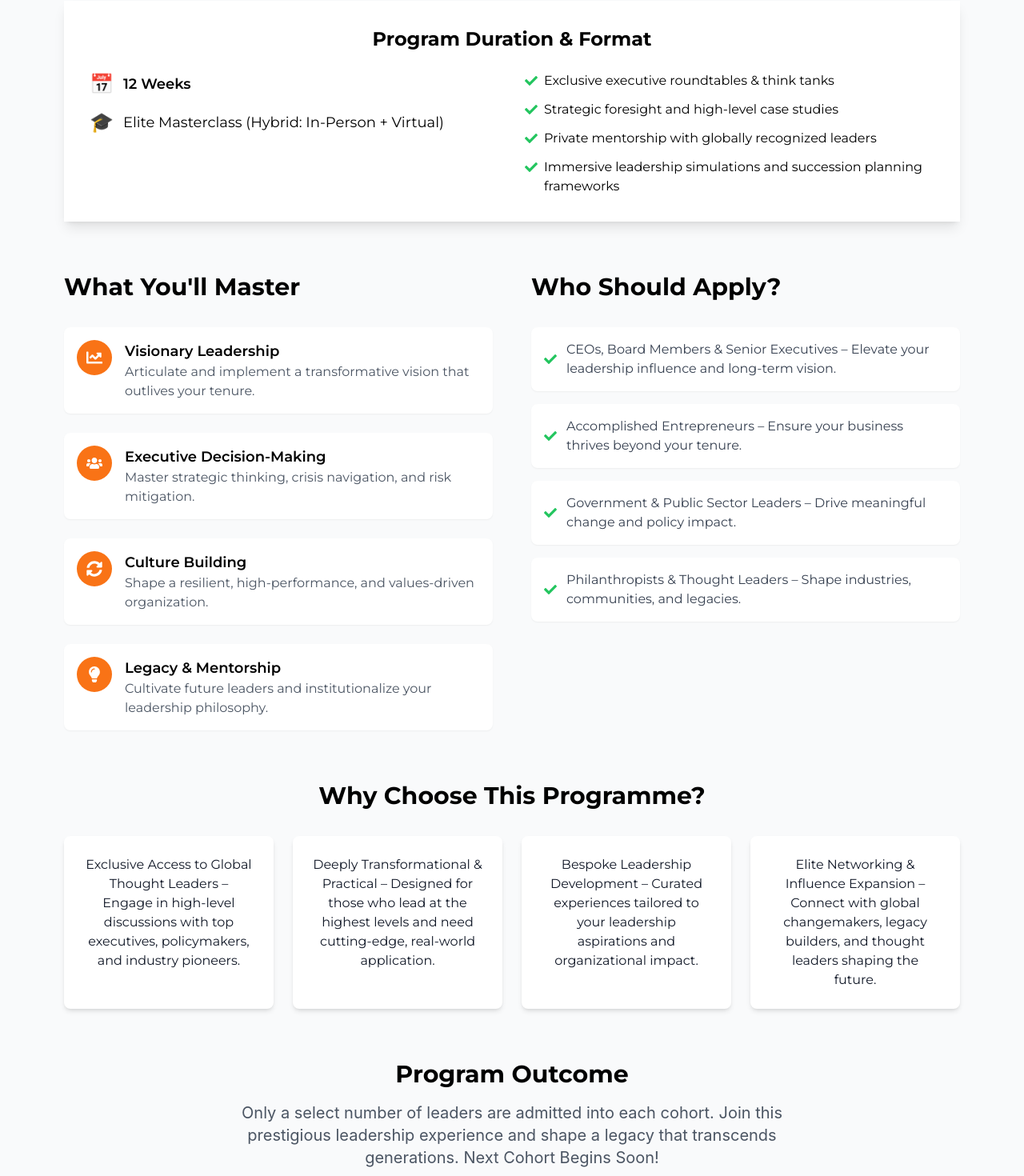
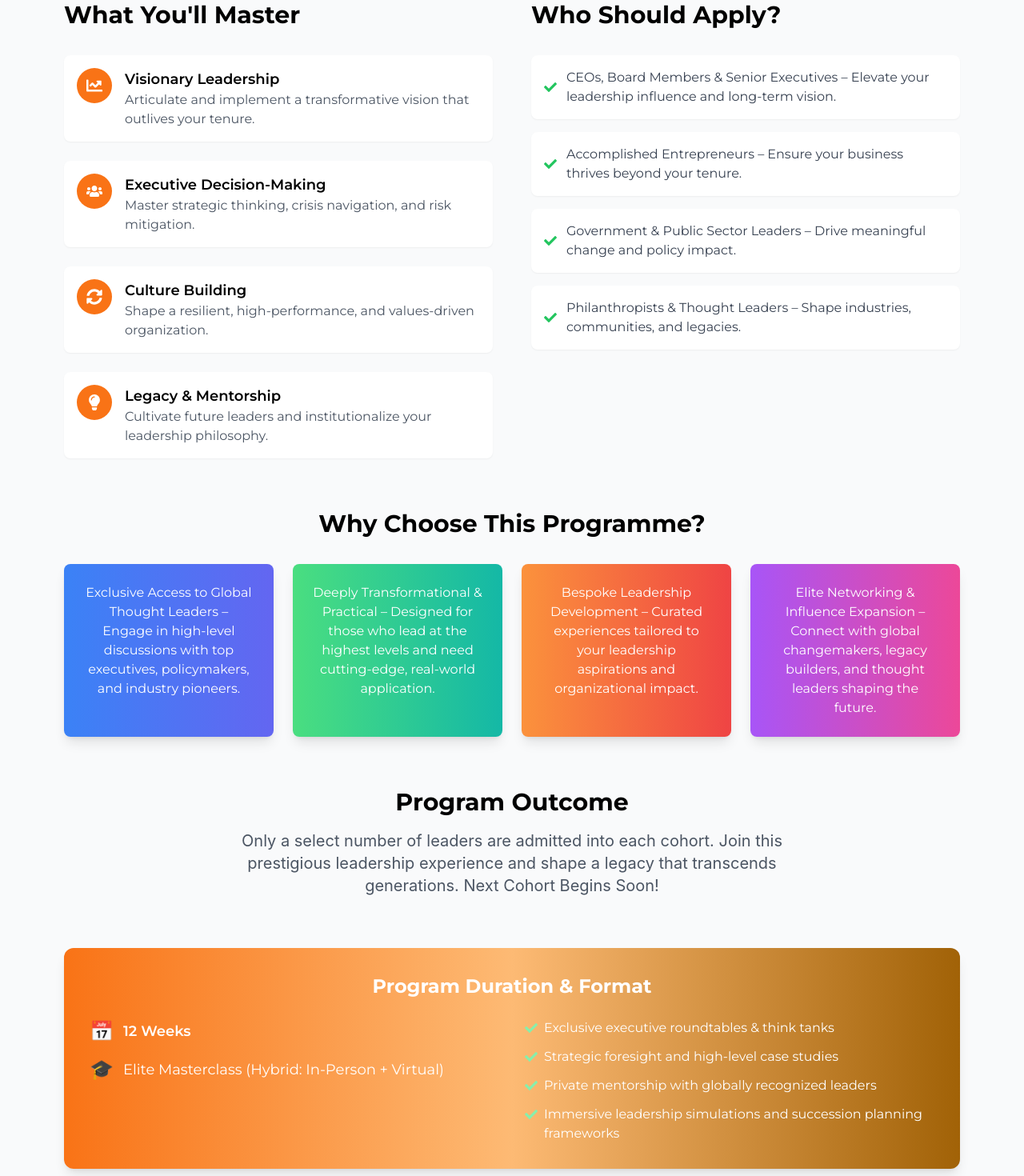
Before and after one commit to Gift-World/craftwise-main, a React (Vite) app: page /legacy in a window 1280 px wide. Shown: the part 740-2210 px from the top of the page at 80% size. Built offline with nearby package versions, Linux system fonts and the light colour scheme.

Commit message:
Refactor ProgramPage layout and enhance styling for Program Duration & Format section

```diff
--- a/src/pages/minipages/ProgramPage.jsx
+++ b/src/pages/minipages/ProgramPage.jsx
@@ -81,11 +81,12 @@ const ProgramPage = ({
         transition={{ duration: 1.2, ease: "easeOut" }}
       >
        <div
-          className="absolute inset-0 bg-cover bg-center transform hover:scale-105 transition-transform duration-700"
+  className="absolute inset-0 bg-contain bg-center bg-no-repeat transform hover:scale-105 transition-transform duration-700"
   style={{ backgroundImage: `url(${backgroundImage})` }}
 >
   <div className="absolute inset-0 bg-black bg-opacity-60" />
 </div>
+
         <div className="relative h-full flex items-center justify-center text-white px-4">
           <motion.div
             initial={{ opacity: 0, y: 50 }}
@@ -135,54 +136,7 @@ const ProgramPage = ({
             </motion.p>
           </motion.div>
 
-          <div
 
-            className="bg-white shadow-lg p-8 mb-16 hover:shadow-xl transition-shadow duration-300"
-          >
-            <h3 className="text-2xl font-montserrat font-bold mb-6 text-center">Program Duration & Format</h3>
-            <div className="grid md:grid-cols-2 gap-8">
-              <motion.div
-                className="space-y-4"
-                variants={containerVariants}
-                initial="hidden"
-                animate="visible"
-              >
-                <motion.div
-                  variants={itemVariants}
-                  className="flex items-center space-x-3"
-                >
-                  <span className="text-2xl">📅</span>
-                  <span className="text-lg font-montserrat font-semibold">{duration.weeks}</span>
-                </motion.div>
-                <motion.div
-                  variants={itemVariants}
-                  className="flex items-center space-x-3"
-                >
-                  <span className="text-2xl">🎓</span>
-                  <span className="text-lg font-montserrat">{duration.format}</span>
-                </motion.div>
-              </motion.div>
-              <motion.div
-                className="space-y-3 font-montserrat "
-                variants={containerVariants}
-                initial="hidden"
-                animate="visible"
-              >
-                {duration.components.map((component, index) => (
-                  <motion.div
-                    key={index}
-                    variants={itemVariants}
-                    className="flex items-start space-x-2"
-                    whileHover={{ x: 10 }}
-                    transition={{ duration: 0.2 }}
-                  >
-                    <FaCheck className="text-green-500 mt-1 flex-shrink-0" />
-                    <span>{component}</span>
-                  </motion.div>
-                ))}
-              </motion.div>
-            </div>
-          </div>
 
           <div ref={ref} className="grid md:grid-cols-2 gap-12 mb-16">
             <motion.div
@@ -241,18 +195,29 @@ const ProgramPage = ({
 >
   <h2 className="text-3xl font-montserrat font-bold mb-8">Why Choose This Programme?</h2>
   <div className="grid md:grid-cols-2 lg:grid-cols-4 gap-6">
-              {tools.map((tool, index) => (
+    {tools.map((tool, index) => {
+      // Define an array of unique background gradients for each card
+      const bgGradients = [
+        "bg-gradient-to-r from-blue-500 to-indigo-500",
+        "bg-gradient-to-r from-green-400 to-teal-500",
+        "bg-gradient-to-r from-orange-400 to-red-500",
+        "bg-gradient-to-r from-purple-500 to-pink-500",
+      ];
+      return (
         <motion.div
           key={index}
           variants={itemVariants}
-                  whileHover={scaleVariants.hover}
-                  className="bg-white p-6 rounded-lg shadow-md hover:shadow-lg transition-shadow duration-300"
+          whileHover={{ scale: 1.05 }}
+          className={`p-6 rounded-lg shadow-lg hover:shadow-2xl transition-shadow duration-300
+            ${bgGradients[index % bgGradients.length]} text-white`}
         >
-                  <p className="text-gray-900 font-montserrat">{tool}</p>
+          <p className="font-montserrat">{tool}</p>
         </motion.div>
-              ))}
+      );
+    })}
   </div>
 </motion.div>
+
 
           <motion.div
             variants={containerVariants}
@@ -268,6 +233,54 @@ const ProgramPage = ({
               {outcome}
             </motion.p>
           </motion.div>
+          <div
+  className="bg-gradient-to-r from-orange-500 via-orange-300 to-yellow-700 text-white shadow-lg p-8 mb-16 hover:shadow-2xl transition-shadow duration-300 rounded-xl"
+>
+  <h3 className="text-2xl font-montserrat font-bold mb-6 text-center">Program Duration & Format</h3>
+  <div className="grid md:grid-cols-2 gap-8">
+    <motion.div
+      className="space-y-4"
+      variants={containerVariants}
+      initial="hidden"
+      animate="visible"
+    >
+      <motion.div
+        variants={itemVariants}
+        className="flex items-center space-x-3"
+      >
+        <span className="text-2xl">📅</span>
+        <span className="text-lg font-montserrat font-semibold">{duration.weeks}</span>
+      </motion.div>
+      <motion.div
+        variants={itemVariants}
+        className="flex items-center space-x-3"
+      >
+        <span className="text-2xl">🎓</span>
+        <span className="text-lg font-montserrat">{duration.format}</span>
+      </motion.div>
+    </motion.div>
+    <motion.div
+      className="space-y-3 font-montserrat"
+      variants={containerVariants}
+      initial="hidden"
+      animate="visible"
+    >
+      {duration.components.map((component, index) => (
+        <motion.div
+          key={index}
+          variants={itemVariants}
+          className="flex items-start space-x-2"
+          whileHover={{ x: 10 }}
+          transition={{ duration: 0.2 }}
+        >
+          <FaCheck className="text-green-300 mt-1 flex-shrink-0" />
+          <span>{component}</span>
+        </motion.div>
+      ))}
+    </motion.div>
+  </div>
+</div>
+
 
           <motion.div
             variants={containerVariants}
@@ -275,6 +288,7 @@ const ProgramPage = ({
             animate={inView ? "visible" : "hidden"}
             className="flex justify-center font-montserrat space-x-6"
           >
+
             <motion.button
               whileHover={{ scale: 1.05 }}
               whileTap={{ scale: 0.95 }}
```
Lines whose indentation alone changed are shown as unchanged.
